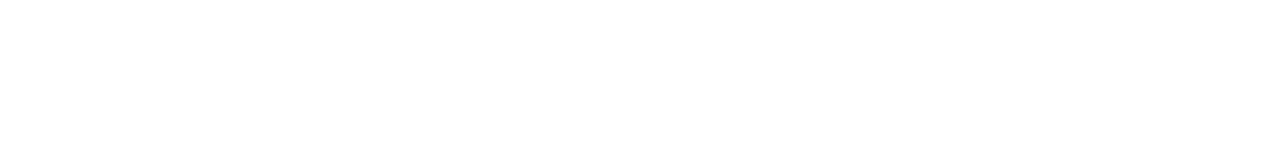
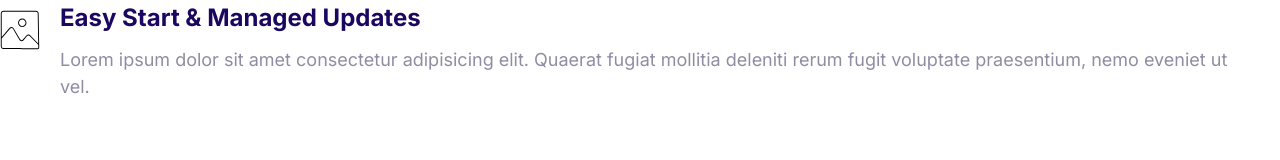
Before and after one commit to heliaFathi/moshify, a plain HTML site: page index.html in a window 1280 px wide. Drawn offline with Linux system fonts and the light colour scheme.

Commit message:
Smal changes in media object component style.

```diff
--- a/css/styles.css
+++ b/css/styles.css
@@ -362,3 +362,20 @@ a {
     font-size: 1.7rem;
   }
 }
+
+/* Media */
+.media {
+  display: flex;
+}
+
+.media__title {
+  margin-top: 0;
+}
+
+.media__body {
+  margin: 0 2rem;
+}
+
+.media__image {
+  margin-top: 1rem;
+}
--- a/index.html
+++ b/index.html
@@ -11,6 +11,16 @@
     <link rel="stylesheet" href="css/styles.css">
 </head>
 <body>
-
+   <div class="media">
+       <div class="media__image">
+        <svg class="icon">
+            <use xlink:href="images/sprite.svg#snap"></use>
+          </svg>
+       </div>
+       <div class="media__body">
+            <h3 class="media__title">Easy Start & Managed Updates</h3>
+            <p>Lorem ipsum dolor sit amet consectetur adipisicing elit. Quaerat fugiat mollitia deleniti rerum fugit voluptate praesentium, nemo eveniet ut vel.</p>
+       </div>
+   </div>
 </body>
 </html>
```
Also changed, not shown: components/plans.html (+14 -6 lines).
